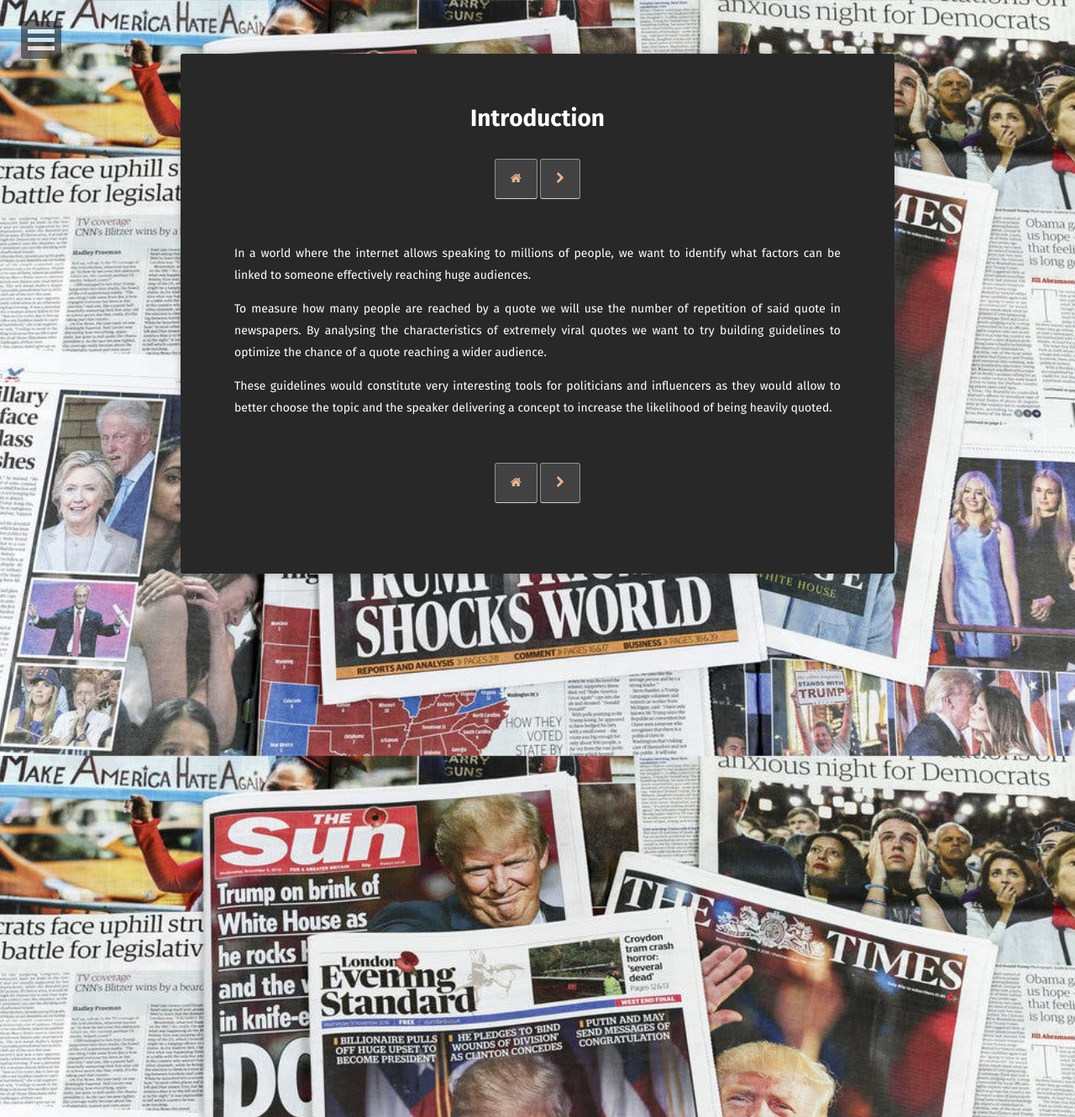
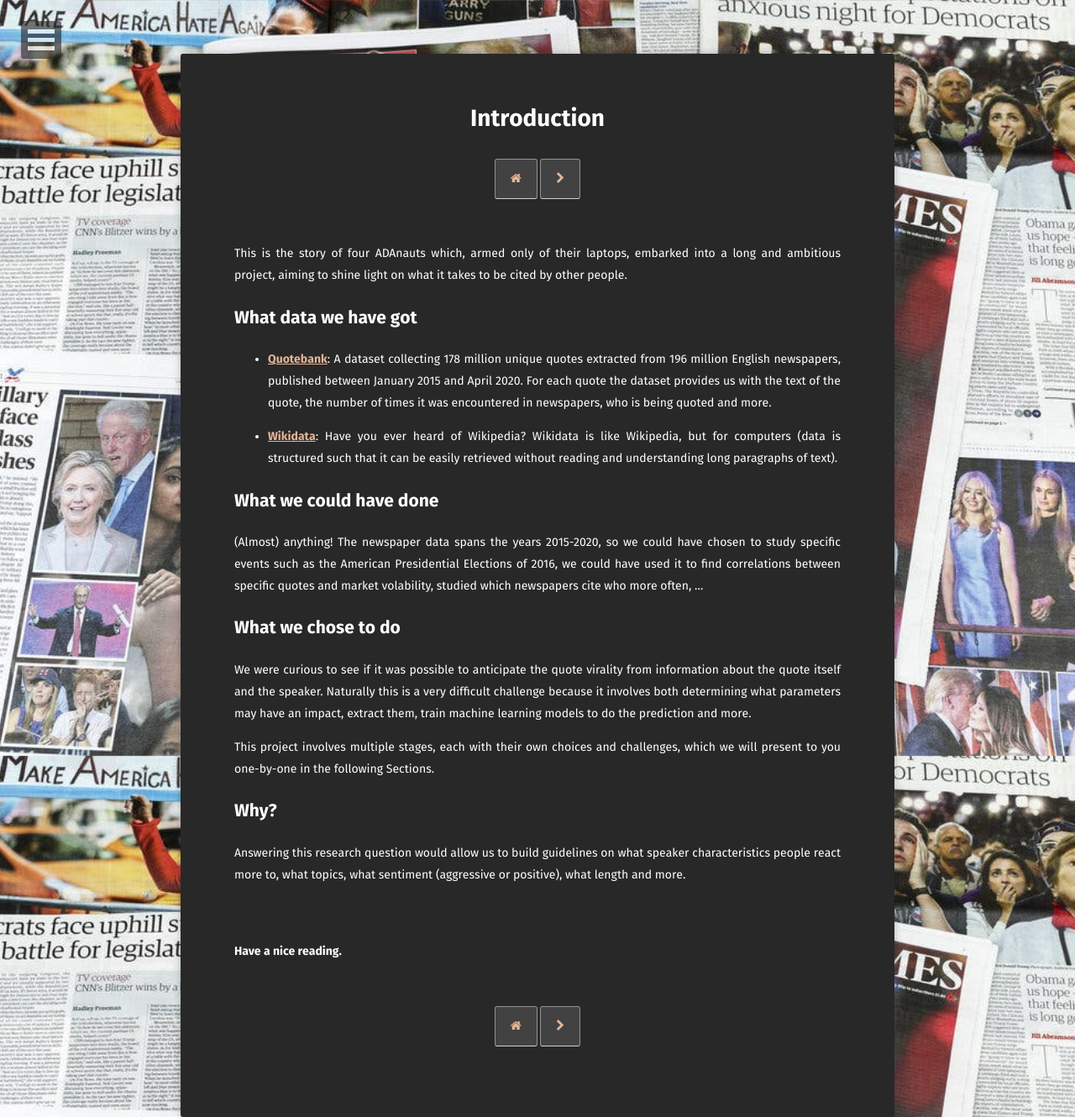
Before and after one commit to kaoutamine/viralSpeech, a Jekyll site: the page built from introduction/index.md, in a window 1280 px wide. Shown: the whole page at 84% size. Built offline with Jekyll 4.4.1, drawn with Linux system fonts in a browser that asks for light colours; some web fonts are replaced.

Commit message:
Continued

```diff
--- a/introduction/index.md
+++ b/introduction/index.md
@@ -5,8 +5,27 @@ date: 08-12-2021
 comments: false
 ---
 
-In a world where the internet allows speaking to millions of people, we want to identify what factors can be linked to someone effectively reaching huge audiences.
+This is the story of four ADAnauts which, armed only of their laptops, embarked into a long and ambitious project, aiming to shine light on what it takes to be cited by other people.
 
-To measure how many people are reached by a quote we will use the number of repetition of said quote in newspapers. By analysing the characteristics of extremely viral quotes we want to try building guidelines to optimize the chance of a quote reaching a wider audience.
 
-These guidelines would constitute very interesting tools for politicians and influencers as they would allow to better choose the topic and the speaker delivering a concept to increase the likelihood of being heavily quoted.
+## What data we have got
+
+- <a href="https://zenodo.org/record/4277311"><b>Quotebank</b></a>: A dataset collecting 178 million unique quotes extracted from 196 million English newspapers, published between January 2015 and April 2020. For each quote the dataset provides us with the text of the quote, the number of times it was encountered in newspapers, who is being quoted and more.
+
+- <a href="https://www.wikidata.org/wiki/Wikidata:Main_Page"><b>Wikidata</b></a>: Have you ever heard of Wikipedia? Wikidata is like Wikipedia, but for computers (data is structured such that it can be easily retrieved without reading and understanding long paragraphs of text).
+
+
+## What we could have done
+(Almost) anything! The newspaper data spans the years 2015-2020, so we could have chosen to study specific events such as the American Presidential Elections of 2016, we could have used it to find correlations between specific quotes and market volability, studied which newspapers cite who more often, ...
+
+## What we chose to do
+We were curious to see if it was possible to anticipate the quote virality from information about the quote itself and the speaker. Naturally this is a very difficult challenge because it involves both determining what parameters may have an impact, extract them, train machine learning models to do the prediction and more.
+
+This project involves multiple stages, each with their own choices and challenges, which we will present to you one-by-one in the following Sections.
+
+## Why?
+Answering this research question would allow us to build guidelines on what speaker characteristics people react more to, what topics, what sentiment (aggressive or positive), what length and more.
+
+
+<br><br>
+**Have a nice reading.**
```
Also changed, not shown: data/index.md (+16 -3 lines), improvements/index.md (+13 -0 lines), predict_virality/index.md (+5 -6 lines).
